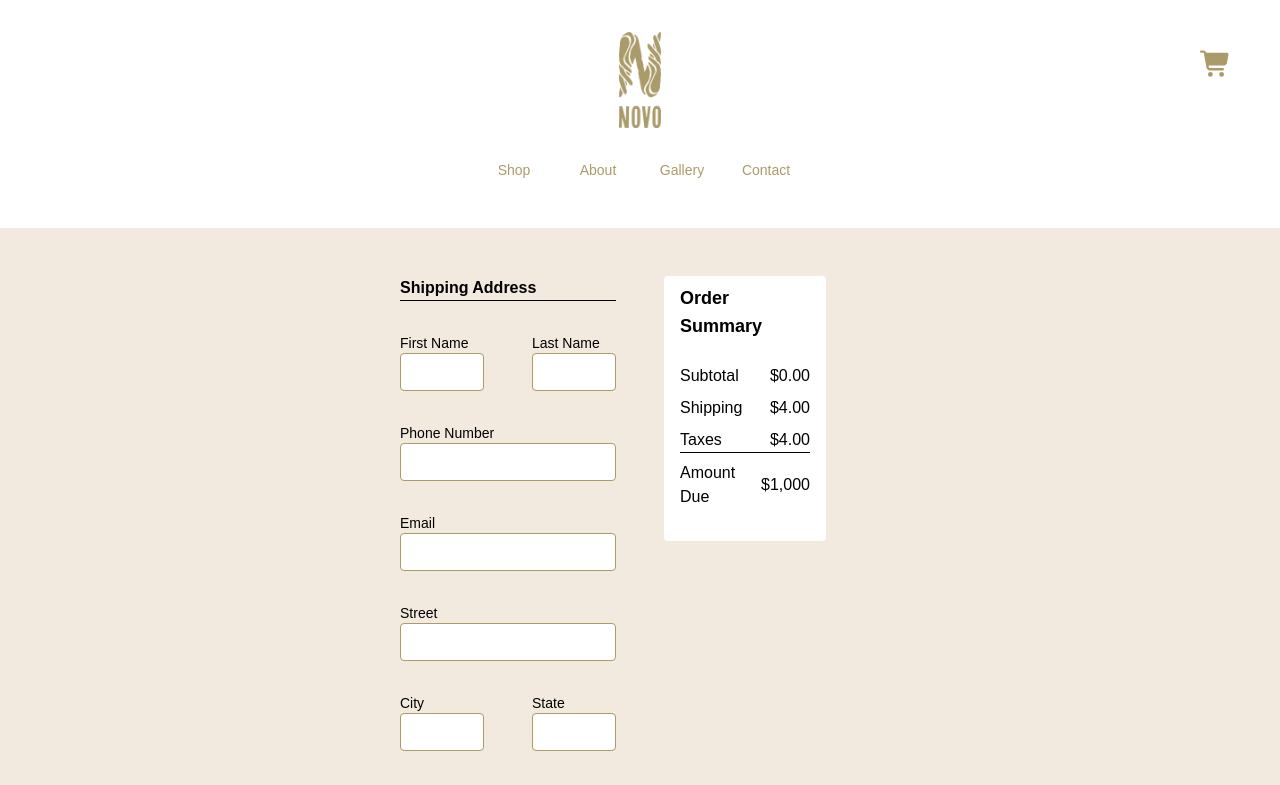
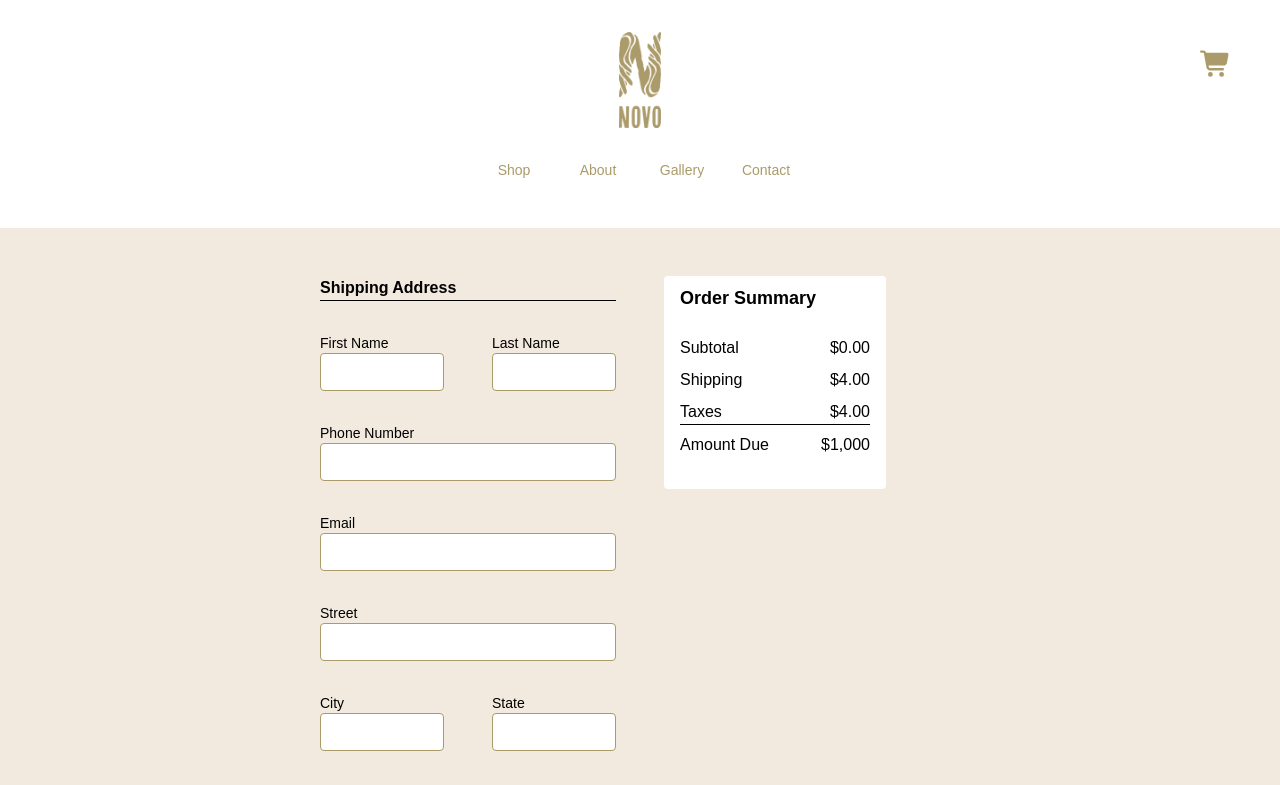
Before and after one commit to CamTom47/novo_website, a React (Vite) app in the folder frontend/: page /checkout in a window 1280 px wide. Shown: the top 785 px of the page. Built offline with nearby package versions, Linux system fonts and the light colour scheme; a web font is replaced by a local one.

Commit message:
reconfiguring checkout form

```diff
--- a/frontend/src/components/ShippingForm.tsx
+++ b/frontend/src/components/ShippingForm.tsx
@@ -1,10 +1,10 @@
 /** -------------------------MODULES------------------------- **/
 import React, { useCallback, useEffect } from "react";
-import { useForm } from "react-hook-form";
-import type { SubmitHandler } from "react-hook-form";
+import type { UseFormRegister, SubmitHandler, FieldErrors } from "react-hook-form";
 import Field from "./Field";
 
 interface FormData {
+	shippingAddress: {
 		firstName: string;
 		lastName: string;
 		phoneNumber: string;
@@ -14,6 +14,7 @@ interface FormData {
 		state: string;
 		zipCode: string;
 		country: string;
+	};
 }
 
 /** -------------------------COMPONENTS------------------------- **/
@@ -22,64 +23,48 @@ interface FormData {
 
 /** -------------------------INTERFACES------------------------- **/
 interface ShippingFormProps {
-	isCollectingFormData: boolean;
-	collectData: (data: FormData) => void;
+	register: UseFormRegister<FormData>;
+	errors: FieldErrors<FormData>;
 }
 
-const ShippingForm = ({ isCollectingFormData, collectData }: ShippingFormProps): React.JSX.Element => {
+const ShippingForm = ({ register, errors }: ShippingFormProps): React.JSX.Element => {
 	/** -------------------------STATE------------------------- **/
 
 	/** -------------------------FUNCTIONS------------------------- **/
-	const {
-		register,
-		handleSubmit,
-		formState: { errors },
-	} = useForm<FormData>();
-
-	const onSubmit: SubmitHandler<FormData> = useCallback(
-		(data: FormData) => {
-			collectData(data);
-		},
-		[collectData],
-	);
 
 	/** -------------------------EFFECTS------------------------- **/
 
-	useEffect(() => {
-		if (isCollectingFormData) handleSubmit(onSubmit, (errors) => console.log('what', errors))();
-	}, [isCollectingFormData, handleSubmit, onSubmit]);
-
 	return (
-		<form onSubmit={handleSubmit(onSubmit)} className={"grid grid-cols-2 w-full h-fit rounded gap-x-12 gap-y-8"}>
+		<div className={"grid grid-cols-2 w-full h-fit rounded gap-x-12 gap-y-8"}>
 			<h2 className='col-span-2 text-md border-b'>Shipping Address</h2>
-			<Field label={"First Name"} error={errors.firstName} cols={1}>
-				<input {...register("firstName", { required: true })} type='text' name="firstName" />
+			<Field label={"First Name"} error={errors.shippingAddress?.firstName} cols={1}>
+				<input {...register("shippingAddress.firstName", { required: true })} type='text' name='firstName' />
 			</Field>
 			<Field label={"Last Name"} error={errors.lastName} cols={1}>
-				<input {...register("lastName", { required: true })} type='text' name="lastName" />
+				<input {...register("shippingAddress.lastName", { required: true })} type='text' name='lastName' />
 			</Field>
 			<Field label={"Phone Number"} error={errors.phoneNumber}>
-				<input {...register("phoneNumber", { required: true })} type='text' name='phoneNumber' />
+				<input {...register("shippingAddress.phoneNumber", { required: true })} type='text' name='phoneNumber' />
 			</Field>
 			<Field label={"Email"} error={errors.email}>
-				<input {...register("email", { required: true })} type='text' name='email' />
+				<input {...register("shippingAddress.email", { required: true })} type='text' name='email' />
 			</Field>
 			<Field label={"Street"} error={errors.street}>
-				<input {...register("street", { required: true })} type='text' name="street" />
+				<input {...register("shippingAddress.street", { required: true })} type='text' name='street' />
 			</Field>
 			<Field label={"City"} error={errors.city} cols={1}>
-				<input {...register("city", { required: true })} type='text' name='city' />
+				<input {...register("shippingAddress.city", { required: true })} type='text' name='city' />
 			</Field>
 			<Field label={"State"} error={errors.state} cols={1}>
-				<input {...register("state", { required: true })} type='text' name="state" />
+				<input {...register("shippingAddress.state", { required: true })} type='text' name='state' />
 			</Field>
 			<Field label={"Zip Code"} error={errors.zipCode} cols={1}>
-				<input {...register("zipCode", { required: true })} type='text' name='zipCode' />
+				<input {...register("shippingAddress.zipCode", { required: true })} type='text' name='zipCode' />
 			</Field>
 			<Field label={"Country"} error={errors.country} cols={1}>
-				<input {...register("country", { required: true })} type='text' name='country' />
+				<input {...register("shippingAddress.country", { required: true })} type='text' name='country' />
 			</Field>
-		</form>
+		</div>
 	);
 };
 export default ShippingForm;
--- a/frontend/src/pages/CheckoutPage.tsx
+++ b/frontend/src/pages/CheckoutPage.tsx
@@ -1,10 +1,12 @@
 /** -------------------------MODULES------------------------- **/
 import React, { useState } from "react";
+import { useForm } from "react-hook-form";
+import type { SubmitHandler } from "react-hook-form";
+
+/** -------------------------COMPONENTS------------------------- **/
 import ShippingForm from "../components/ShippingForm";
 import OrderSummary from "../components/OrderSummary";
 import BillingForm from "../components/BillingForm";
-
-/** -------------------------COMPONENTS------------------------- **/
 
 /** -------------------------STYLES------------------------- **/
 
@@ -13,30 +15,32 @@ import BillingForm from "../components/BillingForm";
 const CheckoutPage = (): React.JSX.Element => {
 	/** -------------------------STATE------------------------- **/
 	const [currentStep, setCurrentStep] = useState<number>(0);
-	const [isCollectingFormData, setIsCollectingFormData] = useState<boolean>(false);
 
 	/** -------------------------FUNCTIONS------------------------- **/
 
-	const handleSubmit = () => {
-		setIsCollectingFormData(true);
-		setTimeout(() => {
-			setIsCollectingFormData(false);
-		}, 2000);
-	};
+	const {
+		register,
+		handleSubmit,
+		formState: { errors },
+	} = useForm<FormData>();
 
-	const collectData = (formData) => {
-		console.log("form data", formData);
+	const onSubmit: SubmitHandler<FormData> = (data: FormData) => {
+		console.log("formData", data);
+		// collectData(data);
 	};
 
 	/** -------------------------EFFECTS------------------------- **/
 
 	return (
-		<div className='grid grid-cols-2 gap-x-12 items-start bg-beige w-full xl:px-100 xl:py-12 xl:h-fit'>
-			<div className='flex flex-col gap-y-12'>
-				<ShippingForm collectData={collectData} isCollectingFormData={isCollectingFormData}></ShippingForm>
-				<BillingForm collectData={collectData} isCollectingFormData={isCollectingFormData}></BillingForm>
-			</div>
-			<OrderSummary></OrderSummary>
+		<div className='grid grid-cols-2 gap-x-12 items-start bg-beige w-full xl:px-80 2xl:px-100 xl:py-12 xl:h-fit'>
+			<form
+				onSubmit={handleSubmit(onSubmit, (errors) => console.log(errors))}
+				className='col-span-1 flex flex-col gap-y-12'>
+				<ShippingForm register={register} errors={errors}></ShippingForm>
+				{/* <BillingForm
+					register={register}
+					collectData={collectData}
+					isCollectingFormData={isCollectingFormData}></BillingForm> */}
 				<button className='relative h-10 mt-12 place-self-start' onClick={handleSubmit}>
 					<img src='/assets/button_clay.svg' alt='Novo Shop Link' className='w-full h-full' />
 					<p
@@ -45,6 +49,8 @@ const CheckoutPage = (): React.JSX.Element => {
 						Submit Order
 					</p>
 				</button>
+			</form>
+			<OrderSummary></OrderSummary>
 		</div>
 	);
 };
```
Lines whose indentation alone changed are shown as unchanged.
